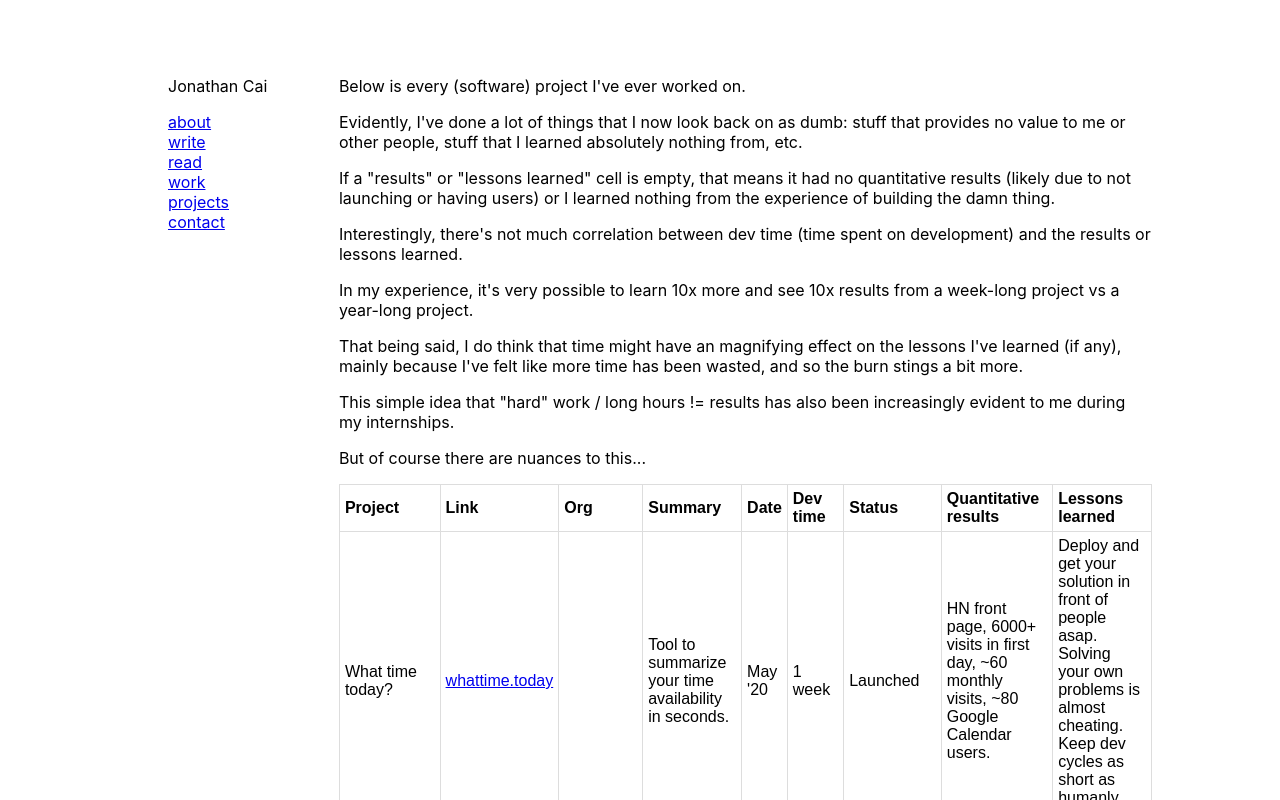
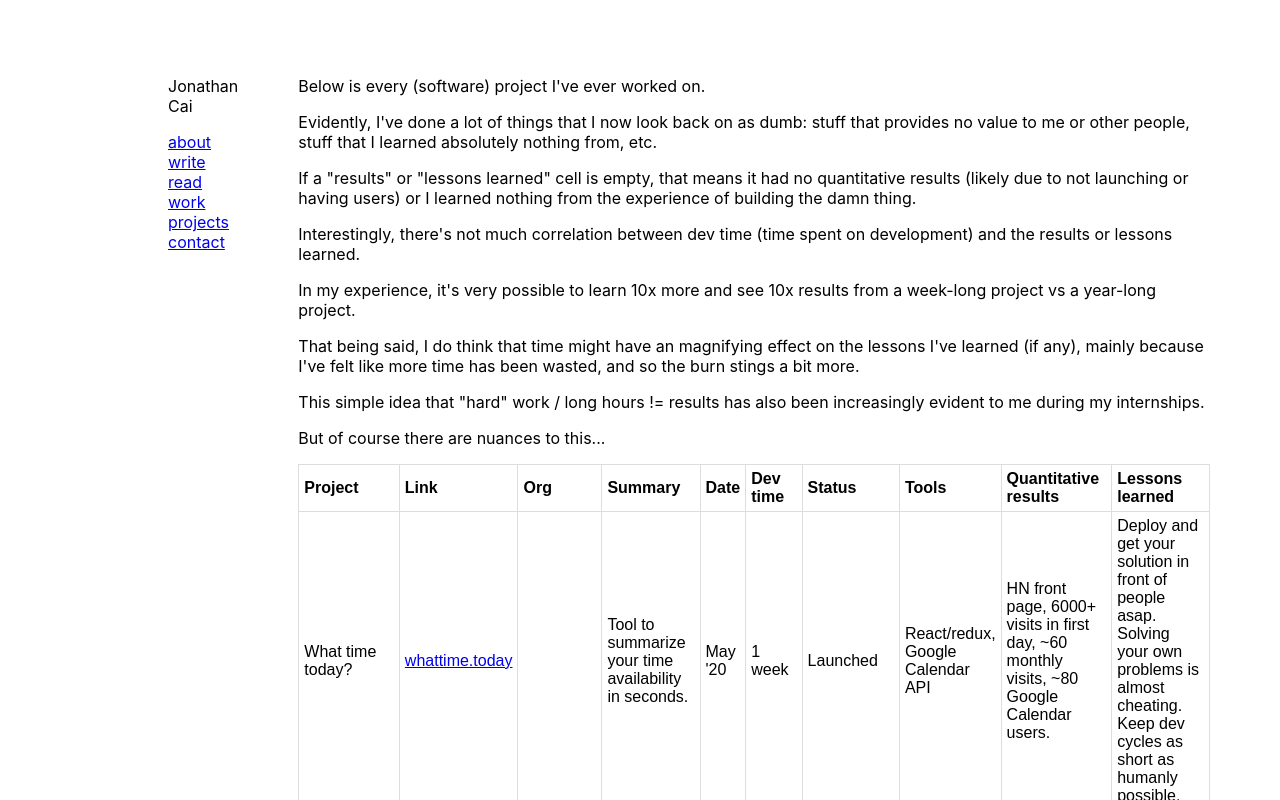
Before and after one commit to jonathancai11/min-portfolio, a React (Create React App) app: page /projects in a window 1280 px wide. Shown: the top 800 px of the page. Built offline with nearby package versions, Linux system fonts and the light colour scheme.

Commit message:
tools addition

```diff
--- a/src/components/Projects/Projects.js
+++ b/src/components/Projects/Projects.js
@@ -37,6 +37,7 @@ export default function Projects(props) {
                         <th>Date</th>
                         <th>Dev time</th>
                         <th>Status</th>
+                        <th>Tools</th>
                         <th>Quantitative results</th>
                         <th>Lessons learned</th>
                     </tr>
@@ -51,6 +52,7 @@ export default function Projects(props) {
                             <td>{project.date}</td>
                             <td>{project.dev_time}</td>
                             <td>{project.status}</td>
+                            <td>{project.tools}</td>
                             <td>{project.results}</td>
                             <td>{project.lessons}</td>
                         </tr>);
--- a/src/data/projects.json
+++ b/src/data/projects.json
@@ -8,6 +8,7 @@
     "link_display": "whattime.today",
     "status": "Launched",
     "dev_time": "1 week",
+    "tools": "React/redux, Google Calendar API",
     "lessons": "Deploy and get your solution in front of people asap. Solving your own problems is almost cheating. Keep dev cycles as short as humanly possible.",
     "organization": "",
     "results": "HN front page, 6000+ visits in first day, ~60 monthly visits, ~80 Google Calendar users."
@@ -21,6 +22,7 @@
     "link_display": "github",
     "status": "Left on github",
     "dev_time": "2 days",
+    "tools": "Python, Tensorflow",
     "lessons": "Again, hackathons are still full of BS.",
     "organization": "HackRice 8",
     "results": "4th place at HackRice. 1st place for Facebook Algorithmic Complexity Challenge."
@@ -34,6 +36,7 @@
     "link_display": "heroku",
     "status": "Abandoned",
     "dev_time": "1 year",
+    "tools": "React, HTML/CSS, Contentful API",
     "lessons": "Again, keep feedback loops tight - crazy how much this can make/break a project.",
     "organization": "RiceApps",
     "results": ""
```
